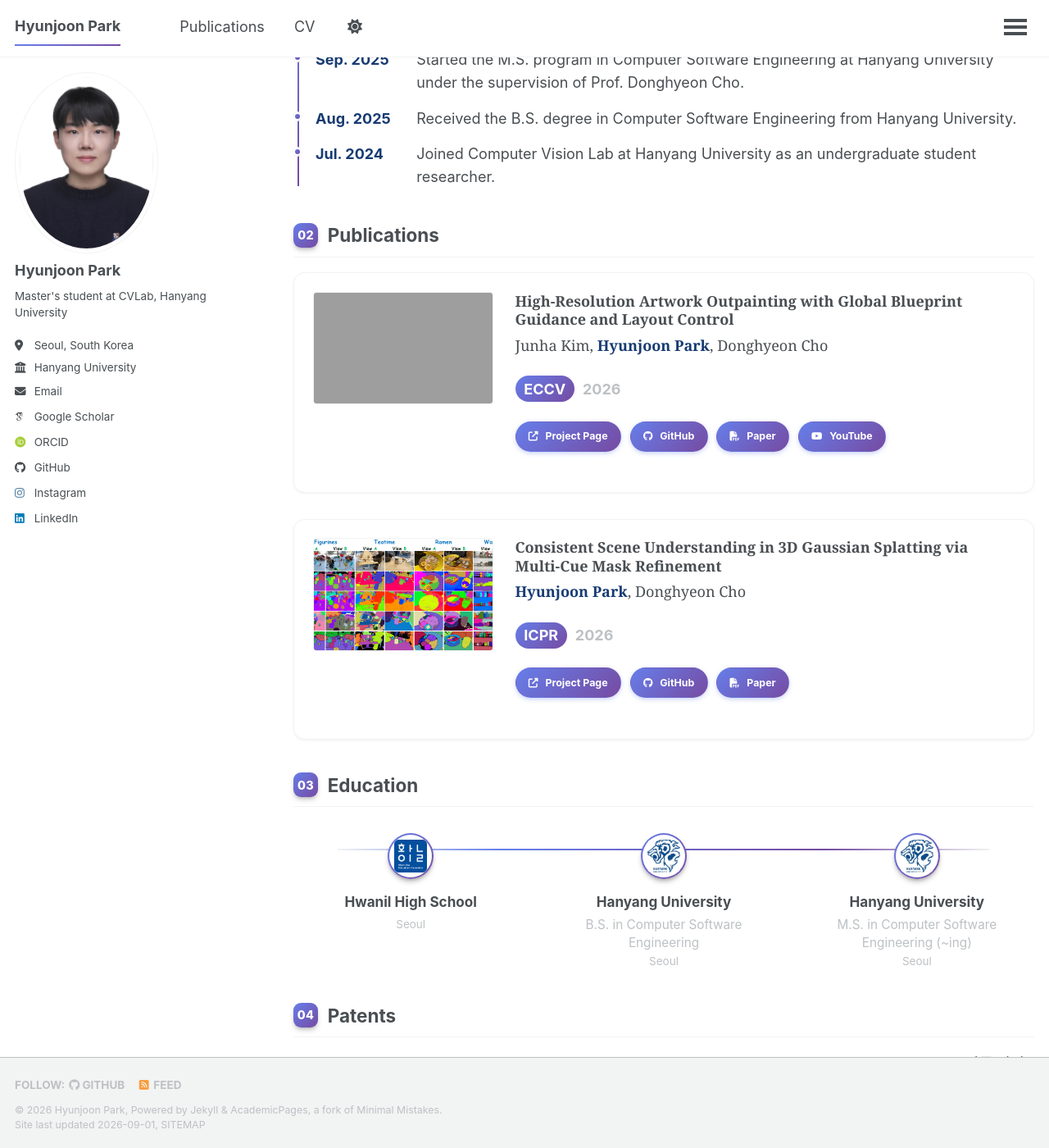
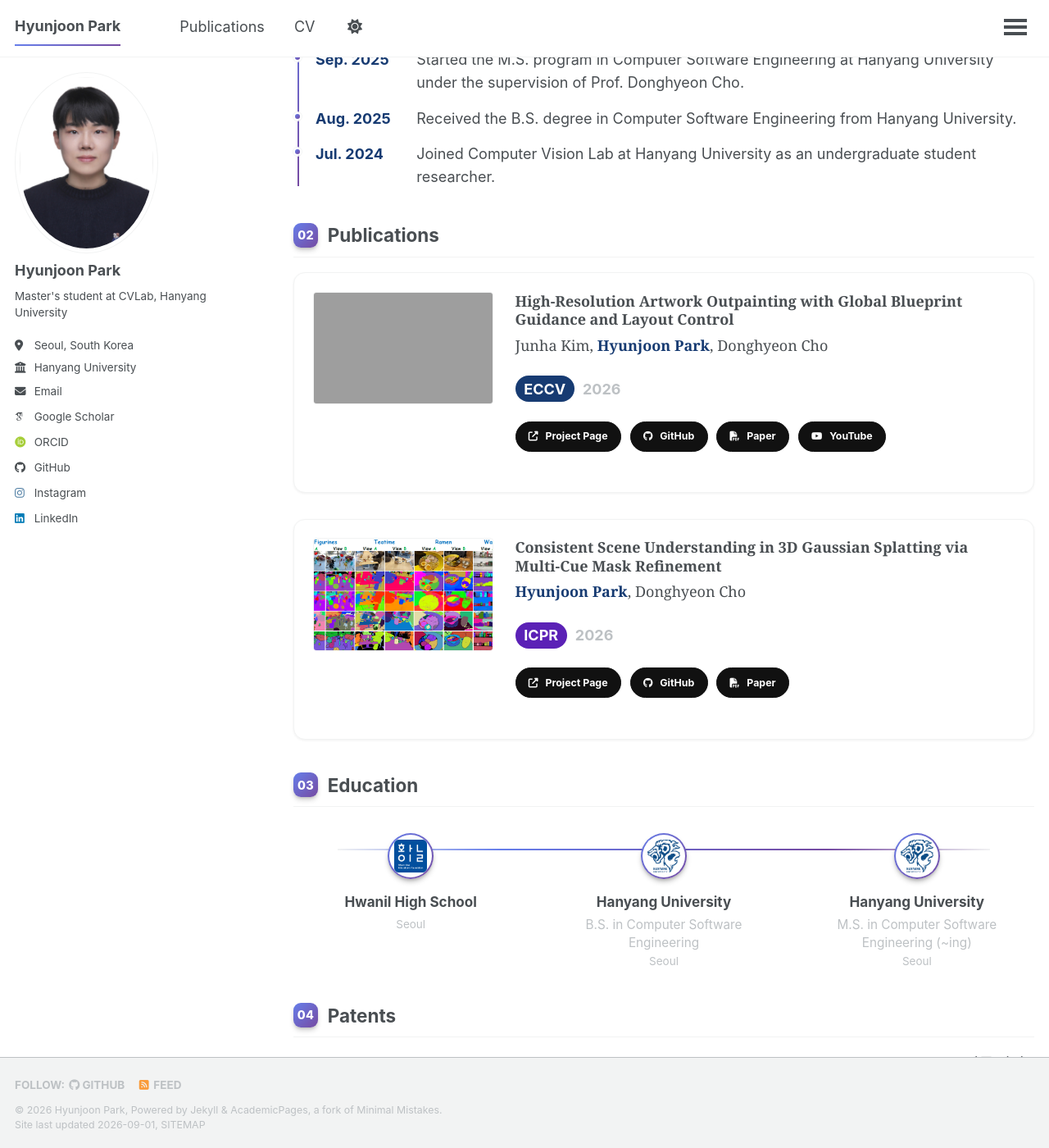
Before and after one commit to hjpark83/hjpark83.github.io, a Jekyll site: the page built from _pages/about.md, in a window 1280 px wide and 1400 px high, scrolled down 501 px. Shown: the whole window at 82% size. Built offline with Jekyll 4.4.1, drawn with Linux system fonts in a browser that asks for light colours; some web fonts are replaced; a script that is not in the unit is left out.

Commit message:
change design

```diff
--- a/_includes/publication-card.html
+++ b/_includes/publication-card.html
@@ -44,7 +44,7 @@
 
       {% if post.venue or post.date %}
         <p class="publication-card__venue">
-          {% if post.venue %}<span class="publication-card__venue-badge">{{ post.venue }}</span>{% endif %}
+          {% if post.venue %}{% assign venue_slug = post.venue | slugify %}<span class="publication-card__venue-badge publication-card__venue-badge--{{ venue_slug }}">{{ post.venue }}</span>{% endif %}
           {% if post.date %}<span class="publication-card__year">{{ post.date | date: "%Y" }}</span>{% endif %}
         </p>
       {% endif %}
--- a/_sass/layout/_page.scss
+++ b/_sass/layout/_page.scss
@@ -151,16 +151,15 @@
   font-weight: bold;
   text-decoration: none !important;
   color: #fff !important;
-  background: linear-gradient(135deg, #667eea 0%, #764ba2 100%);
-  border: 1px solid transparent;
+  background: #111;
+  border: 1px solid #111;
   border-radius: 999px;
-  box-shadow: 0 2px 6px -1px rgba(102, 126, 234, 0.45);
   transition: $global-transition;
 
   &:hover {
     color: #fff !important;
-    background: linear-gradient(135deg, #5a6fd6 0%, #683f92 100%);
-    box-shadow: 0 4px 10px -1px rgba(102, 126, 234, 0.6);
+    background: #2b2b2b;
+    border-color: #2b2b2b;
   }
 }
 
@@ -298,9 +297,17 @@
   display: inline-block;
   padding: 0.15rem 0.6rem;
   border-radius: 999px;
-  background: linear-gradient(135deg, #667eea 0%, #764ba2 100%);
+  background: #173b72;
   color: #fff;
   font-weight: 700;
+}
+
+.publication-card__venue-badge--eccv {
+  background: #173b72;
+}
+
+.publication-card__venue-badge--icpr {
+  background: #5b21b6;
 }
 
 .publication-card__year {
```
